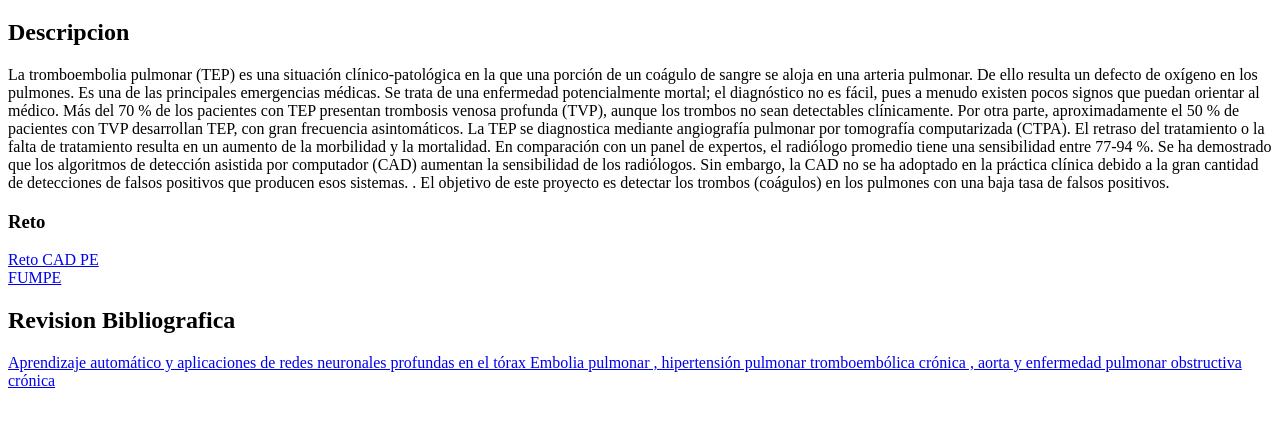
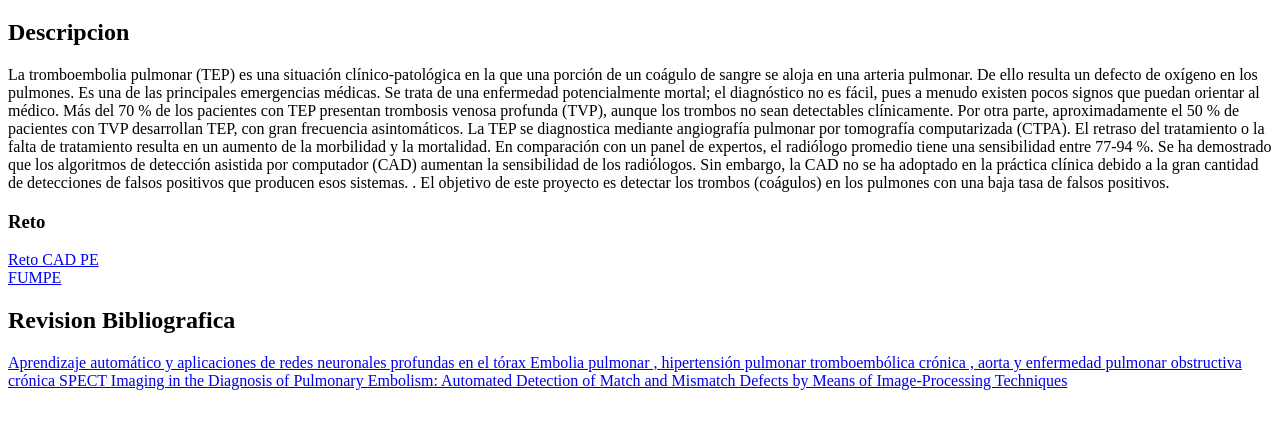
Before and after one commit to andreseslavaresearch/andreseslavaresearch.github.io, a plain HTML site: page index.html in a window 1280 px wide. Shown: the part 61-490 px from the top of the page. Drawn offline with Linux system fonts and the light colour scheme.

Commit message:
Update index.html

```diff
--- a/index.html
+++ b/index.html
@@ -33,9 +33,14 @@ proyecto es detectar los trombos (coágulos) en los pulmones con una baja tasa d
 
 <h2>Revision Bibliografica</h2>
 
-<a href="https://journals.lww.com/thoracicimaging/Fulltext/2020/05001/Machine_Learning_and_Deep_Neural_Network.8.aspx"> Aprendizaje automático y aplicaciones de redes neuronales profundas en el tórax
+<a href="https://journals.lww.com/thoracicimaging/Fulltext/2020/05001/Machine_Learning_and_Deep_Neural_Network.8.aspx"> Aprendizaje
+ automático y aplicaciones de redes neuronales profundas en el tórax
 Embolia pulmonar , hipertensión pulmonar tromboembólica crónica , aorta y enfermedad pulmonar obstructiva crónica </a>
 
+ <a href= "http://jnm.snmjournals.org/content/47/6/968.full.pdf+html"> SPECT Imaging in the Diagnosis of Pulmonary
+Embolism: Automated Detection of Match and
+Mismatch Defects by Means of Image-Processing
+Techniques </a>
 
 </body>
 </html>
```
